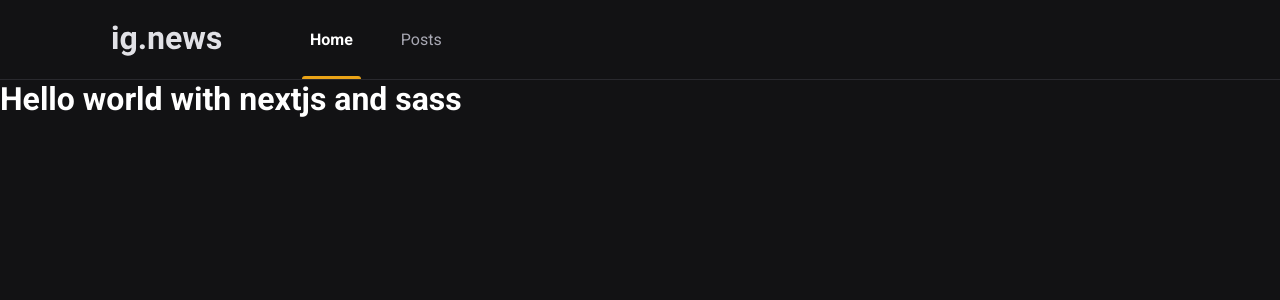
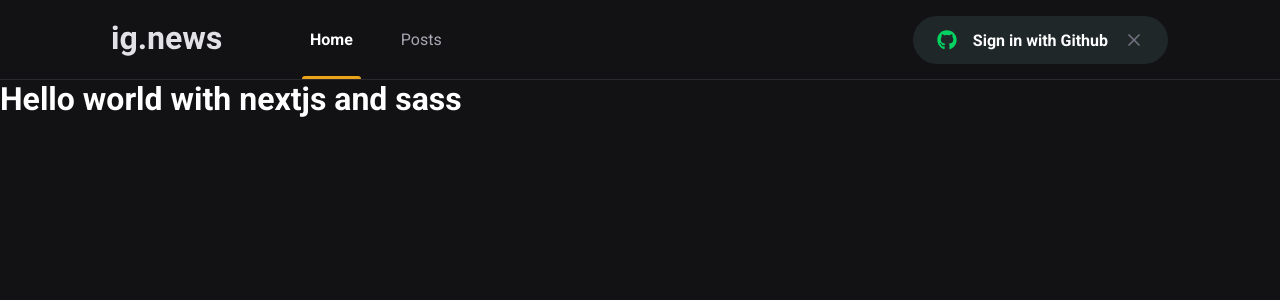
Before and after one commit to camaramanuela/ignews, a Next.js app: page / in a window 1280 px wide. Shown: the top 300 px of the page. Built offline with nearby package versions, Linux system fonts and the light colour scheme.

Commit message:
SignInButton component

```diff
--- a/package.json
+++ b/package.json
@@ -12,6 +12,7 @@
     "next": "11.1.0",
     "react": "17.0.2",
     "react-dom": "17.0.2",
+    "react-icons": "^4.2.0",
     "sass": "^1.37.5"
   },
   "devDependencies": {
--- a/src/components/Header/index.tsx
+++ b/src/components/Header/index.tsx
@@ -1,3 +1,4 @@
+import { SignInButton } from '../SignInButton';
 import styles from './styles.module.scss';
 
 export function Header () {
@@ -9,6 +10,8 @@
           <a className={styles.active}>Home</a>
           <a>Posts</a>
         </nav>
+
+        <SignInButton />
       </div>
     </header>
   )
--- a/src/components/Header/styles.module.scss
+++ b/src/components/Header/styles.module.scss
@@ -52,4 +52,8 @@
 
     }
   }
+
+  button {
+    margin-left: auto;
+  }
 }
--- /dev/null
+++ b/src/components/SignInButton/index.tsx
@@ -0,0 +1,27 @@
+import { FaGithub } from 'react-icons/fa';
+import { FiX } from 'react-icons/fi';
+
+import styles from './styles.module.scss';
+
+export function SignInButton() {
+  const isUserLoggedIn = true;
+
+  return isUserLoggedIn ? (
+    <button
+      type="button"
+      className={styles.signInButton}
+    >
+      <FaGithub color="#04d361"/>
+      Sign in with Github
+      <FiX color="#737380" className={styles.closeIcon}/>
+    </button>
+  ) : (
+    <button
+      type="button"
+      className={styles.signInButton}
+    >
+      <FaGithub color="#eba417"/>
+      Sign in with Github
+    </button>
+  )
+}
--- /dev/null
+++ b/src/components/SignInButton/styles.module.scss
@@ -0,0 +1,33 @@
+.signInButton {
+  height: 3rem;
+  border-radius: 3rem;
+  background: var(--gray-850);
+  border: 0;
+  padding: 0 1.5rem;
+
+  display: flex;
+  align-items: center;
+  justify-content: center;
+
+  color: var(--white);
+  font-weight: bold;
+
+  svg {
+    width: 20px;
+    height: 20px;
+  }
+
+  svg:first-child {
+    margin-right: 1rem;
+  }
+
+  svg.closeIcon {
+    margin-left: 1rem;
+  }
+
+  transition: 0.2s;
+
+  &:hover {
+    filter: brightness(0.8);
+  }
+}
--- a/src/styles/global.scss
+++ b/src/styles/global.scss
@@ -10,6 +10,7 @@
   --gray-50: #e1e1e6;
   --gray-300: #a8a8b3;
   --gray-800: #29292e;
+  --gray-850: #1f2729;
   --gray-900: #121214;
 
   --cyan-500: #61dafb;
```
Also changed, not shown: 1 other file (tests, documents, lock files or other folders).
